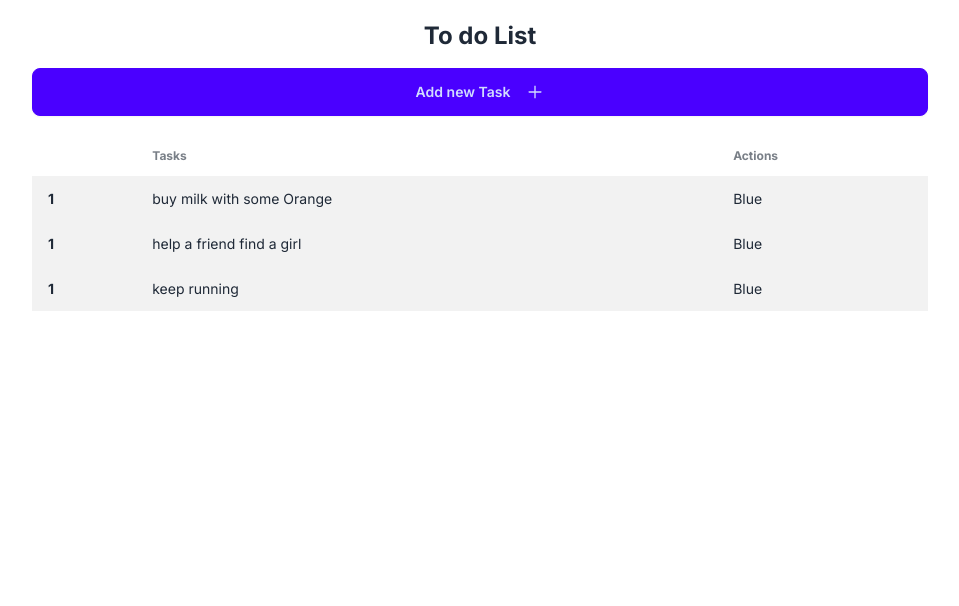
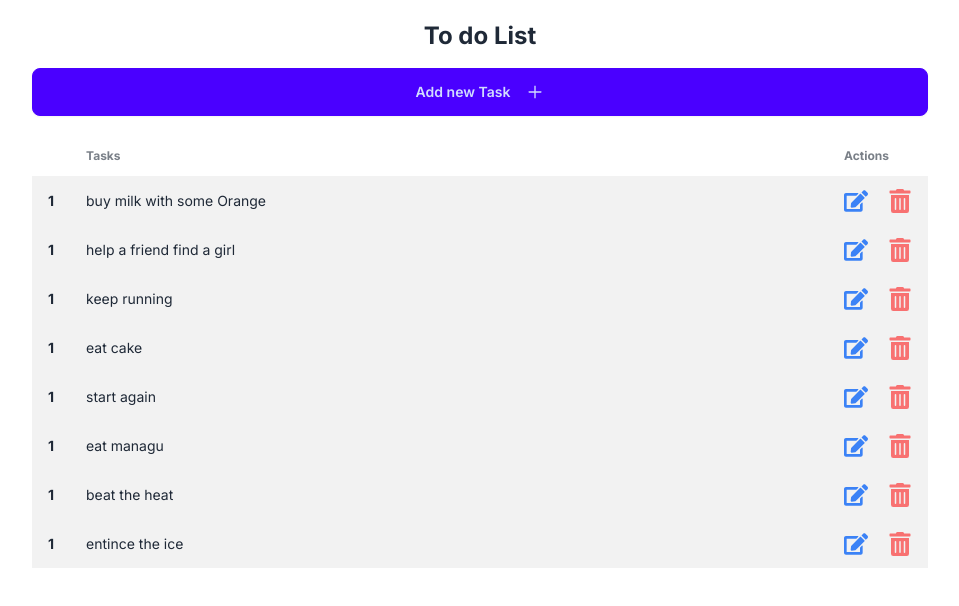
Before and after one commit to johnVundi/ToDoList, a Next.js app: page / in a window 1280 px wide. Shown: the top 606 px of the page, without its empty margins (160-1119 px from the left). Built offline with nearby package versions, Linux system fonts and the light colour scheme; data requests are answered from the project's data file.

Commit message:
added delete and edit icons

```diff
--- a/api.ts
+++ b/api.ts
@@ -3,7 +3,7 @@ import { ITask } from "./types/tasks"
 const baseUrl = "http://localhost:3001"
 
 export const getAllTodos =async (): Promise<ITask[]> => {
-    const res = await fetch(`${baseUrl}/tasks`);
+    const res = await fetch(`${baseUrl}/tasks`,{ cache: 'no-store'});
     const todos = await res.json();
     return todos;
 }
--- a/app/components/AddTask.tsx
+++ b/app/components/AddTask.tsx
@@ -5,8 +5,11 @@ import { AiOutlinePlus } from "react-icons/ai";
 import { Modal } from "./Modal";
 import React, { FormEventHandler, useState } from "react";
 import { addTodo } from "@/api";
+import { useRouter } from "next/navigation";
+import { v4 as uuidv4} from 'uuid';
 
 export const AddTask = () => {
+  const router = useRouter();
   const [modalOpen, setModalOpen] = useState<boolean>(false);
   const [newTaskValue, setNewTaskValue] = useState<string>('');
 
@@ -14,10 +17,12 @@ export const AddTask = () => {
     e.preventDefault()
 
     await addTodo({
-      id:"3",
+      id: uuidv4(),
       text: newTaskValue,
     });
     setNewTaskValue("");
+    setModalOpen(false);
+    router.refresh();
   };
 
   return (
--- a/app/components/Task.tsx
+++ b/app/components/Task.tsx
@@ -1,5 +1,5 @@
 import { ITask } from "@/types/tasks";
-
+import { FaEdit, FaTrashAlt } from "react-icons/fa";
 interface TaskProps{
     task: ITask
 }
@@ -8,8 +8,11 @@ const Task: React.FC<TaskProps> = ({task}) => {
   return (
     <tr key={task.id} className="bg-base-200">
       <th>1</th>
-      <td>{task.text}</td>
-      <td>Blue</td>
+      <td className="w-full">{task.text}</td>
+      <td className="flex gap-5">
+        <FaEdit cursor="pointer" className="text-blue-500" size={24} />
+        <FaTrashAlt  cursor="pointer" className="text-red-400"  size={24}/>
+        </td>
     </tr>
   );
 };
--- a/data/todos.json
+++ b/data/todos.json
@@ -11,6 +11,26 @@
     {
       "id": "3",
       "text": "keep running"
+    },
+    {
+      "id": "3",
+      "text": "eat cake"
+    },
+    {
+      "id": "5",
+      "text": "start again"
+    },
+    {
+      "id": "93aaa8fb-1890-462d-9d27-68877d360165",
+      "text": "eat managu"
+    },
+    {
+      "id": "8692ce5d-f9e2-4828-ae82-516172b0699b",
+      "text": "beat the heat"
+    },
+    {
+      "id": "b94580ea-f948-4d3c-becc-1111858777a1",
+      "text": "entince the ice"
     }
   ]
 }
--- a/package.json
+++ b/package.json
@@ -7,19 +7,21 @@
     "build": "next build",
     "start": "next start",
     "lint": "next lint",
-    "json-server":"json-server --watch data/todos.json --port 3001"
+    "json-server": "json-server --watch data/todos.json --port 3001"
   },
   "dependencies": {
     "json-server": "^1.0.0-alpha.21",
     "next": "14.0.4",
     "react": "^18",
     "react-dom": "^18",
-    "react-icons": "^5.0.1"
+    "react-icons": "^5.0.1",
+    "uuid": "^9.0.1"
   },
   "devDependencies": {
     "@types/node": "^20",
     "@types/react": "^18",
     "@types/react-dom": "^18",
+    "@types/uuid": "^9.0.7",
     "autoprefixer": "^10.0.1",
     "daisyui": "^4.6.0",
     "eslint": "^8",
```
Also changed, not shown: 1 other file (tests, documents, lock files or other folders).
